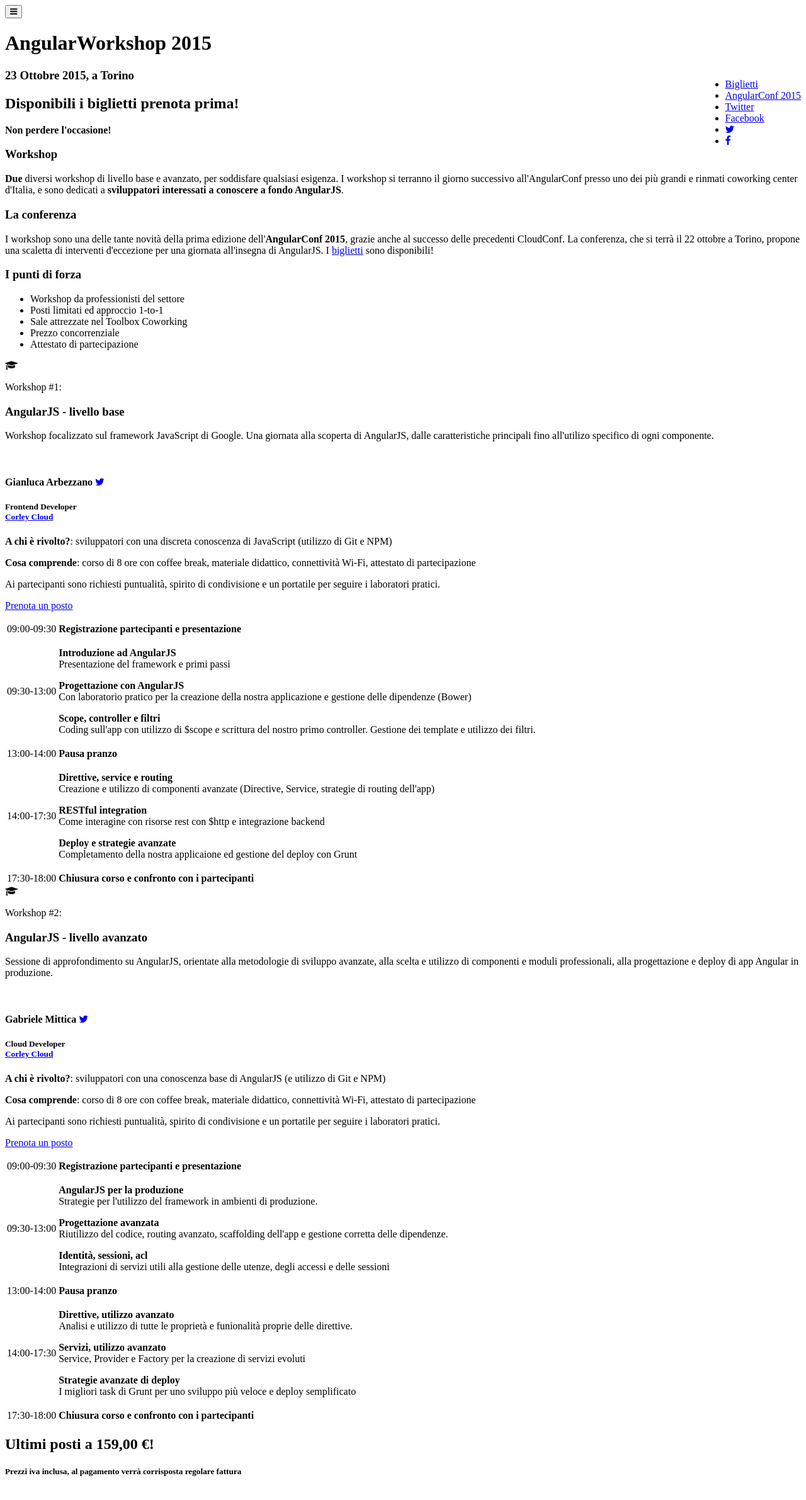
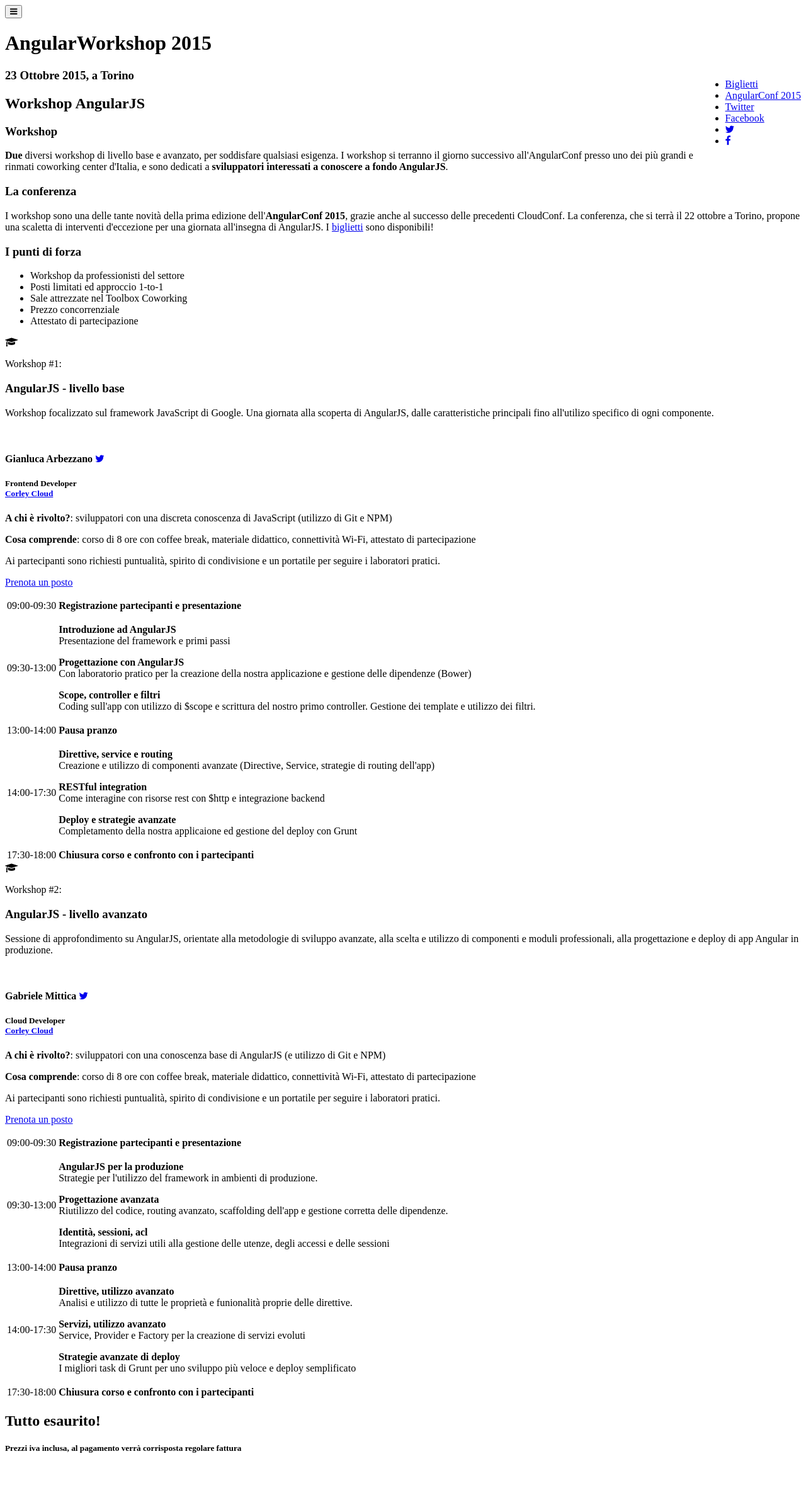
Before and after one commit to cloudconf/2015.angularconf.it, a website: page src/workshop.html in a window 1280 px wide. Shown: the top 2382 px of the page at 63% size. Drawn offline with nearby package versions, Linux system fonts and the light colour scheme; some packages are replaced by stand-ins of ours; grey boxes are pictures that could not be loaded; files whose address does not match are found by name.

Commit message:
schedule fixed

```diff
--- a/src/workshop.html
+++ b/src/workshop.html
@@ -101,15 +101,15 @@
                 <div class="row">
                     <div class="col-lg-8 col-lg-offset-2 col-md-12 col-sm-12">
                         <h3>23 Ottobre 2015, a Torino</h3>
-                        <h2>Disponibili i biglietti prenota prima!</h2>
+                        <h2>Workshop AngularJS</h2>
 
                             <div class="col-lg-12 text-center">
                                 <!--
                                 <a href="/
                                 .html" type="submit" value="Subscribe" name="subscribe" id="mc-embedded-subscribe" class="btn btn-lg btn-info btn2"><span class="hidden-xs">Disponibili i biglietti </span>Prenota Prima<br><strong>solo 89,90 &euro;</strong></a>
                                 <p class="promise">invece di 129,90 &euro;</p>
+                                <p class="promise"><strong>Non perdere l'occasione!</strong></p>
                               -->
-                                <p class="promise"><strong>Non perdere l'occasione!</strong></p>
 
                             </div>
 
@@ -370,7 +370,7 @@
             <div class="row margin_50_0" id="tickets">
               <div class="col-lg-12 margin_25_0">
                 <a name="tickets"></a>
-                <h2 class="text-center">Ultimi posti a 159,00 &euro;!</h2>
+                <h2 class="text-center">Tutto esaurito!</h2>
                 <h5 class="text-center">Prezzi iva inclusa, al pagamento verrà corrisposta regolare fattura</h5>
 
                 <div style="width:100%; text-align:left;" class="margin_25_0" >
```
Also changed, not shown: src/index.html (+6 -5 lines).
